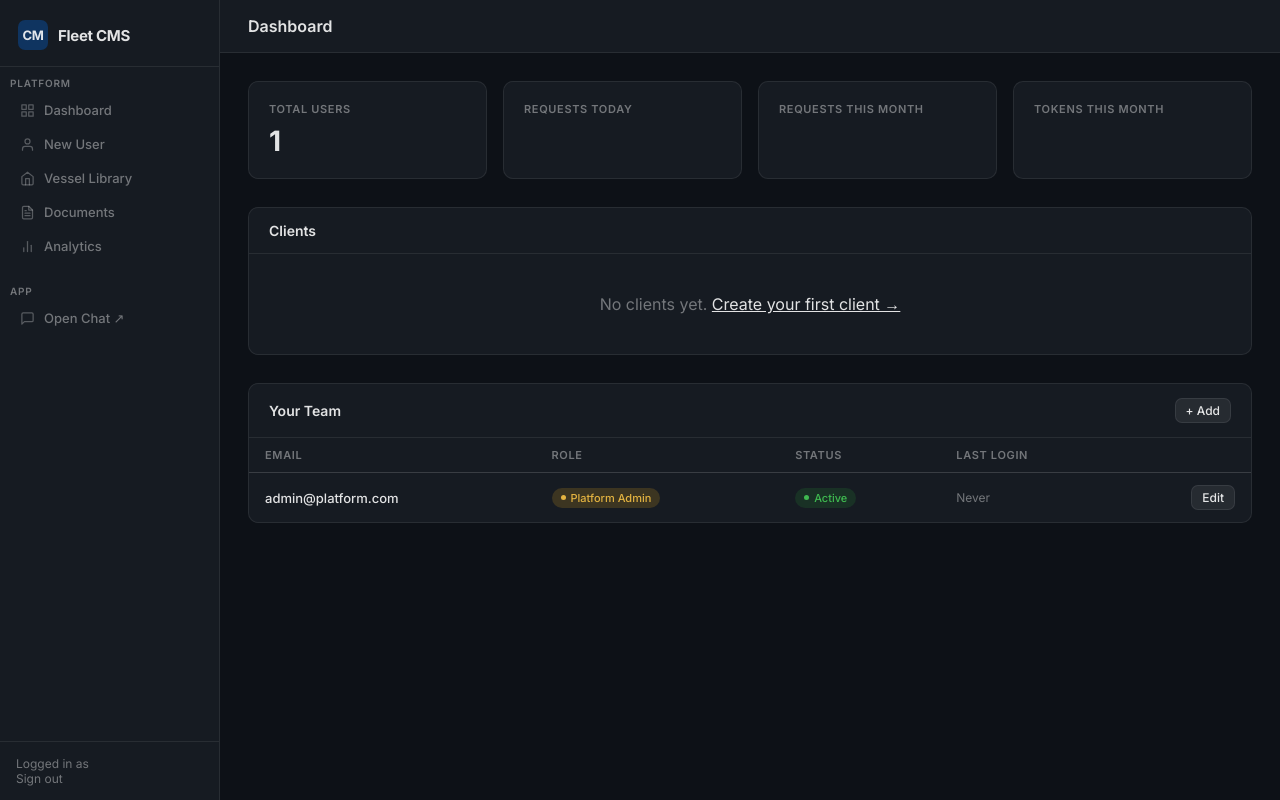
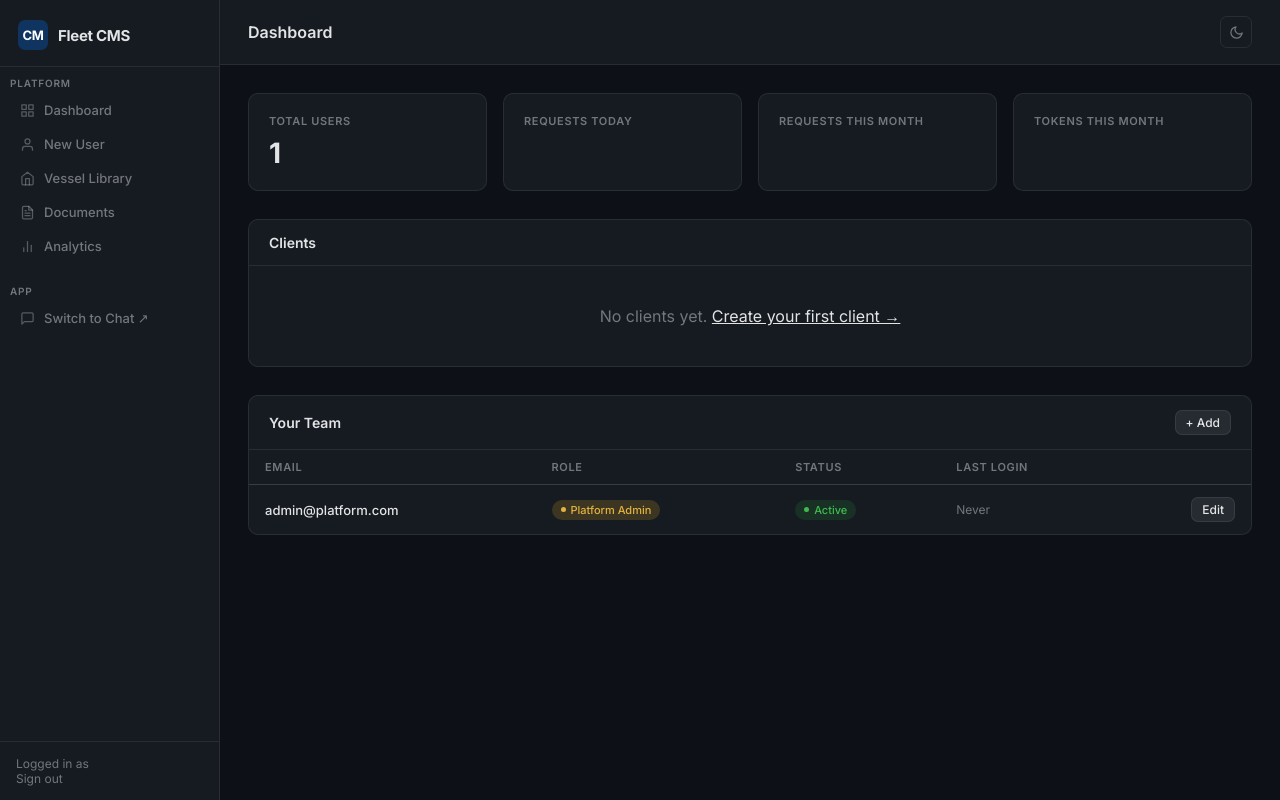
Before and after one commit to indroputranto/docling-fleet, a Flask app: template cms/templates/cms/dashboard.html in a window 1280 px wide. Run offline with Flask 3, Linux system fonts and the light colour scheme; the template is opened without the code that fills it: values that come from a table or form of the project are taken from there, others are empty; data comes from the database, SQL or seed files in the repository; parts of the project's set-up code (start-up, migrations or seed data) failed here and were passed over.

Commit message:
Add dark/light mode toggle to CMS; sync theme with Chat
- Add data-theme="dark" to CMS <html> with full [data-theme="light"] CSS
  overrides: light body (#f0f2f5 bg, white surfaces), dark sidebar kept in
  light mode (dark chrome + light body — standard admin panel pattern)
- Override badges, btn-secondary, table hover, toggle-track for legibility
  on white backgrounds
- Add moon/sun toggle button to CMS topbar on every page via base.html
- Share localStorage key 'theme' with Chat so toggling in one carries over
  to the other automatically
- Rename "Open CMS ↗" → "Switch to CMS ↗" and "Open Chat ↗" → "Switch to
  Chat ↗" for consistent cross-context language

Co-Authored-By: Claude Sonnet 4.6 <noreply@anthropic.com>

```diff
--- a/cms/templates/cms/base.html
+++ b/cms/templates/cms/base.html
@@ -44,7 +97,7 @@
     .sidebar-logo-mark {
       width: 30px; height: 30px; background: var(--accent);
       border-radius: 7px; display: flex; align-items: center;
-      justify-content: center; font-size: 13px; font-weight: 700;
+      justify-content: center; font-size: 13px; font-weight: 700; color: #fff;
     }
 
     .sidebar-section { padding: 10px 10px 4px; font-size: 10px; font-weight: 600;
@@ -83,10 +137,23 @@
 
     .content { padding: 28px; flex: 1; }
 
+    /* ── Theme toggle button ── */
+    #cms-theme-toggle {
+      display: flex; align-items: center; justify-content: center;
+      width: 32px; height: 32px;
+      background: transparent; border: 1px solid var(--border);
+      border-radius: 7px; cursor: pointer; color: var(--muted);
+      transition: background .15s, color .15s, border-color .15s;
+      flex-shrink: 0;
+    }
+    #cms-theme-toggle:hover { background: rgba(255,255,255,.06); color: var(--text); }
+    [data-theme="light"] #cms-theme-toggle:hover { background: rgba(0,0,0,.05); }
+
     /* ── Cards ── */
     .card {
       background: var(--surface); border: 1px solid var(--border);
       border-radius: var(--radius); overflow: hidden;
+      transition: background .2s, border-color .2s;
     }
     .card-header {
       padding: 14px 20px; border-bottom: 1px solid var(--border);
@@ -252,7 +319,7 @@
     <svg width="15" height="15" viewBox="0 0 24 24" fill="none" stroke="currentColor" stroke-width="2" stroke-linecap="round" stroke-linejoin="round">
       <path d="M21 15a2 2 0 0 1-2 2H7l-4 4V5a2 2 0 0 1 2-2h14a2 2 0 0 1 2 2z"/>
     </svg>
-    Open Chat ↗
+    Switch to Chat ↗
   </a>
 
   <div class="sidebar-footer">
@@ -264,7 +331,21 @@
 <main id="main">
   <div class="topbar">
     <div class="topbar-title">{% block topbar_title %}Dashboard{% endblock %}</div>
-    <div class="topbar-right">{% block topbar_actions %}{% endblock %}</div>
+    <div class="topbar-right">
+      <button id="cms-theme-toggle" onclick="toggleCmsTheme()" aria-label="Toggle dark/light mode" title="Toggle dark/light mode">
+        <svg id="cms-icon-moon" width="15" height="15" viewBox="0 0 24 24" fill="none" stroke="currentColor" stroke-width="2" stroke-linecap="round" stroke-linejoin="round">
+          <path d="M21 12.79A9 9 0 1 1 11.21 3 7 7 0 0 0 21 12.79z"/>
+        </svg>
+        <svg id="cms-icon-sun" width="15" height="15" viewBox="0 0 24 24" fill="none" stroke="currentColor" stroke-width="2" stroke-linecap="round" stroke-linejoin="round" style="display:none;">
+          <circle cx="12" cy="12" r="5"/>
+          <line x1="12" y1="1" x2="12" y2="3"/><line x1="12" y1="21" x2="12" y2="23"/>
+          <line x1="4.22" y1="4.22" x2="5.64" y2="5.64"/><line x1="18.36" y1="18.36" x2="19.78" y2="19.78"/>
+          <line x1="1" y1="12" x2="3" y2="12"/><line x1="21" y1="12" x2="23" y2="12"/>
+          <line x1="4.22" y1="19.78" x2="5.64" y2="18.36"/><line x1="18.36" y1="5.64" x2="19.78" y2="4.22"/>
+        </svg>
+      </button>
+      {% block topbar_actions %}{% endblock %}
+    </div>
   </div>
 
   <div class="content">
@@ -282,5 +363,23 @@
   </div>
 </main>
 
+<script>
+// ── Theme (shares localStorage key 'theme' with Chat so both stay in sync) ──
+function _cmsCurrent() { return document.documentElement.getAttribute('data-theme') || 'dark'; }
+function _cmsSetTheme(t) {
+  document.documentElement.setAttribute('data-theme', t);
+  localStorage.setItem('theme', t);
+  document.getElementById('cms-icon-moon').style.display = t === 'dark'  ? 'block' : 'none';
+  document.getElementById('cms-icon-sun').style.display  = t === 'light' ? 'block' : 'none';
+}
+function toggleCmsTheme() { _cmsSetTheme(_cmsCurrent() === 'dark' ? 'light' : 'dark'); }
+
+// Apply saved theme immediately (avoids flash of wrong theme)
+(function() {
+  var saved = localStorage.getItem('theme');
+  _cmsSetTheme(saved || 'dark');
+})();
+</script>
+
 </body>
 </html>
--- a/templates/chat.html
+++ b/templates/chat.html
@@ -765,7 +765,7 @@
         <rect x="3" y="3" width="7" height="7"/><rect x="14" y="3" width="7" height="7"/>
         <rect x="14" y="14" width="7" height="7"/><rect x="3" y="14" width="7" height="7"/>
       </svg>
-      Open CMS ↗
+      Switch to CMS ↗
     </a>
     <button id="logout-btn" onclick="doLogout()">
       <svg width="13" height="13" viewBox="0 0 24 24" fill="none" stroke="currentColor" stroke-width="2" stroke-linecap="round" stroke-linejoin="round">
```
Also changed, not shown: other parts of cms/templates/cms/base.html (+56 -2 lines).
